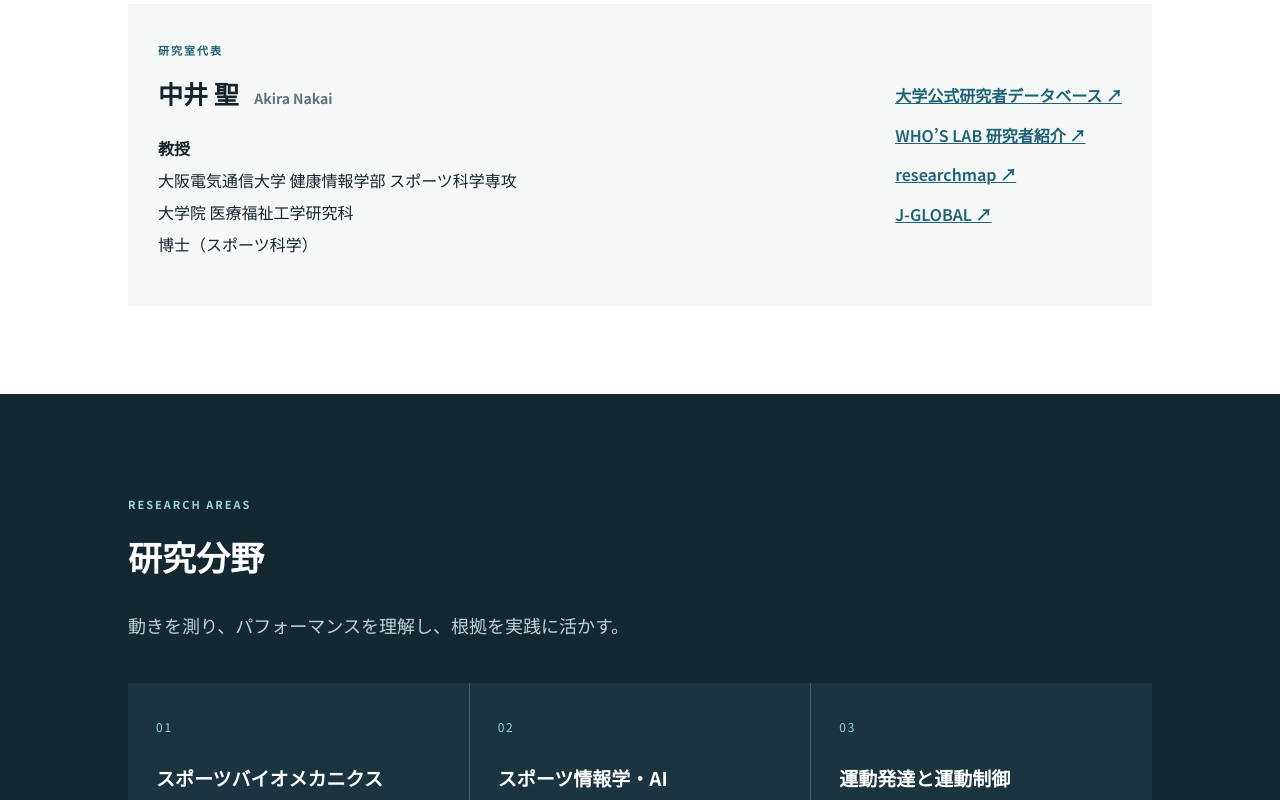
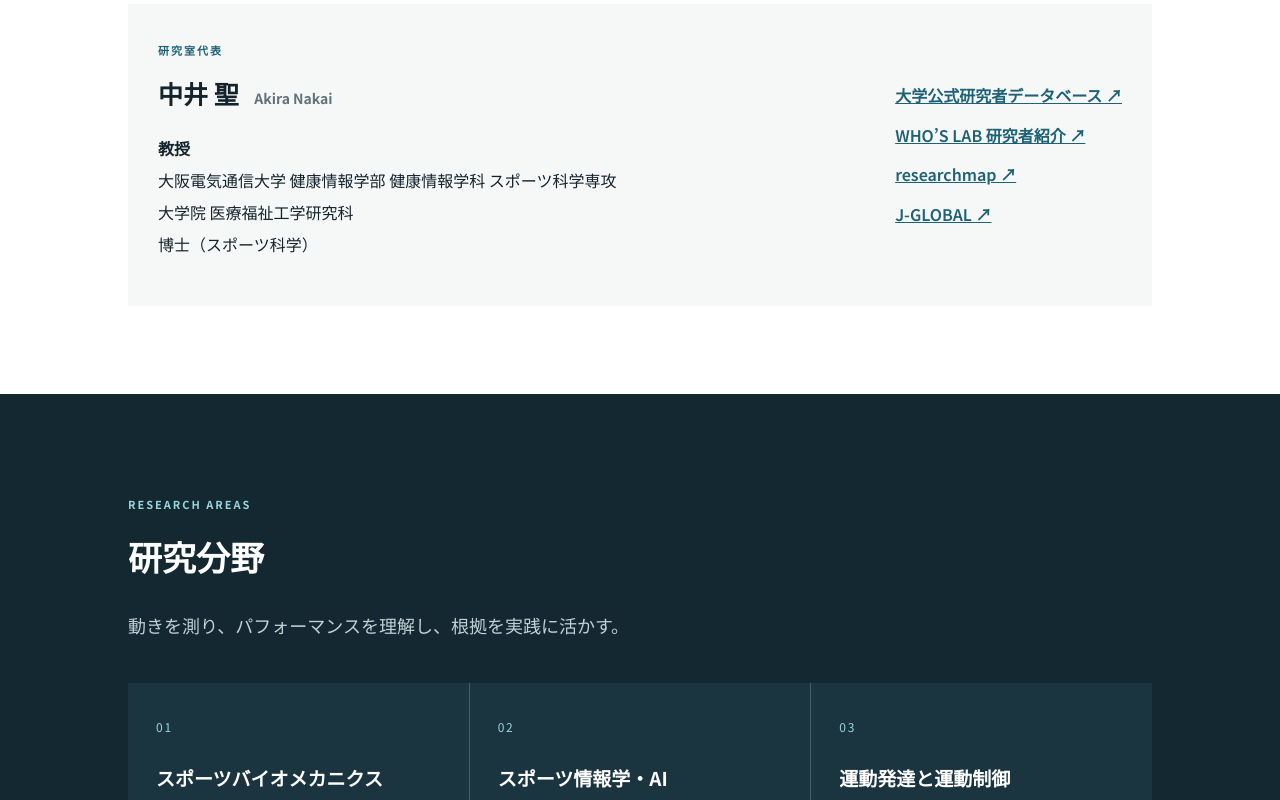
Before and after one commit to a-nakai-blip/a-nakai_labo, a plain HTML site: page ja/index.html in a window 1280 px wide. Shown: the part 1340-2140 px from the top of the page. Drawn offline with Linux system fonts and the light colour scheme.

Commit message:
Correct current faculty affiliation on Japanese homepage

```diff
--- a/ja/index.html
+++ b/ja/index.html
@@ -1,8 +1,8 @@
 <!doctype html><html lang="ja"><head><meta charset="utf-8"><meta name="viewport" content="width=device-width, initial-scale=1"><meta name="description" content="大阪電気通信大学 中井聖研究室"><title>研究室紹介 | 中井聖研究室</title><link rel="stylesheet" href="../style.css"></head><body class="jp-page"><header class="site-header"><a class="brand" href="index.html"><span class="brand-mark">NL</span><span>Nakai Laboratory<small>大阪電気通信大学</small></span></a><nav><a href="index.html#about">研究室紹介</a><a href="index.html#research">研究分野</a><a href="index.html#projects">研究プロジェクト</a><a href="index.html#members">メンバー</a><a href="publications.html">研究業績</a><a href="basketball.html">男子バスケットボール部</a><a class="lang-switch" href="../index.html">English</a></nav></header><main><section class="hero" id="home"><div class="hero-copy"><p class="eyebrow">大阪電気通信大学</p><h1>人間の動きを科学し、<br>スポーツの可能性を広げる。</h1><p class="lead">スポーツバイオメカニクス、スポーツ情報学、映像分析を通じて、人間の動きや運動パフォーマンスを科学的に研究しています。</p><a class="text-link" href="#research">研究内容を見る →</a><p><a class="official-link" href="https://www.osakac.ac.jp/" target="_blank" rel="noopener">大阪電気通信大学 公式サイト ↗</a></p></div><div class="hero-visual"><div class="orbit orbit-a"></div><div class="orbit orbit-b"></div><div class="dot"></div><div class="visual-label">MOVEMENT<br>× DATA<br>× SCIENCE</div></div></section>
-<section class="section" id="about"><p class="eyebrow">ABOUT THE LAB</p><h2>中井聖研究室について</h2><p class="section-lead">科学的な分析を、現場で役立つ知見へ。</p><p>中井聖研究室では、人間の動き、スポーツ、レクリエーション活動を対象に研究しています。スポーツバイオメカニクス、スポーツ情報学、映像を用いた計測、定量的分析などを組み合わせ、動作やパフォーマンスの特徴を明らかにします。研究成果を、スポーツ指導、体育・スポーツ教育、健康づくり、野外教育、誰もが参加できるレクリエーションの実践に活かすことを目指しています。</p><div class="profile"><div><span class="eyebrow">研究室代表</span><h3>中井 聖 <small>Akira Nakai</small></h3><p><strong>教授</strong><br>大阪電気通信大学 健康情報学部 スポーツ科学専攻<br>大学院 医療福祉工学研究科<br>博士（スポーツ科学）</p></div><div class="profile-links"><a href="https://research-db.osakac.ac.jp/doku.php?id=ja:0811:nakai_akira" target="_blank" rel="noopener">大学公式研究者データベース ↗</a><a href="https://www.osakac.ac.jp/whoslab/research/nakai-a/" target="_blank" rel="noopener">WHO’S LAB 研究者紹介 ↗</a><a href="https://researchmap.jp/akiranakai" target="_blank" rel="noopener">researchmap ↗</a><a href="https://jglobal.jst.go.jp/detail?JGLOBAL_ID=201101075305499362" target="_blank" rel="noopener">J-GLOBAL ↗</a></div></div></section>
+<section class="section" id="about"><p class="eyebrow">ABOUT THE LAB</p><h2>中井聖研究室について</h2><p class="section-lead">科学的な分析を、現場で役立つ知見へ。</p><p>中井聖研究室では、人間の動き、スポーツ、レクリエーション活動を対象に研究しています。スポーツバイオメカニクス、スポーツ情報学、映像を用いた計測、定量的分析などを組み合わせ、動作やパフォーマンスの特徴を明らかにします。研究成果を、スポーツ指導、体育・スポーツ教育、健康づくり、野外教育、誰もが参加できるレクリエーションの実践に活かすことを目指しています。</p><div class="profile"><div><span class="eyebrow">研究室代表</span><h3>中井 聖 <small>Akira Nakai</small></h3><p><strong>教授</strong><br>大阪電気通信大学 健康情報学部 健康情報学科 スポーツ科学専攻<br>大学院 医療福祉工学研究科<br>博士（スポーツ科学）</p></div><div class="profile-links"><a href="https://research-db.osakac.ac.jp/doku.php?id=ja:0811:nakai_akira" target="_blank" rel="noopener">大学公式研究者データベース ↗</a><a href="https://www.osakac.ac.jp/whoslab/research/nakai-a/" target="_blank" rel="noopener">WHO’S LAB 研究者紹介 ↗</a><a href="https://researchmap.jp/akiranakai" target="_blank" rel="noopener">researchmap ↗</a><a href="https://jglobal.jst.go.jp/detail?JGLOBAL_ID=201101075305499362" target="_blank" rel="noopener">J-GLOBAL ↗</a></div></div></section>
 <section class="section dark" id="research"><p class="eyebrow">RESEARCH AREAS</p><h2>研究分野</h2><p class="section-lead">動きを測り、パフォーマンスを理解し、根拠を実践に活かす。</p><div class="cards"><article><span>01</span><h3>スポーツバイオメカニクス</h3><p>姿勢、動作技術、運動制御、敏捷性、競技パフォーマンスの定量的分析。</p></article><article><span>02</span><h3>スポーツ情報学・AI</h3><p>映像による動作分析、コンピュータビジョン、動作認識、スポーツデータ分析。</p></article><article><span>03</span><h3>運動発達と運動制御</h3><p>子どもの運動発達、姿勢制御、転倒時の防御動作などの検討。</p></article><article><span>04</span><h3>コーチングと体育・スポーツ教育</h3><p>スポーツ指導、フィードバック、技能獲得、学習環境に関する研究。</p></article><article><span>05</span><h3>スポーツ・レクリエーション</h3><p>レクリエーション活動の開発・評価、楽しさ、参加、継続に関する研究。</p></article><article><span>06</span><h3>野外教育とインクルーシブスポーツ</h3><p>野外活動の指導者、体験学習、アダプテッド・スポーツ、参加機会の拡大。</p></article></div></section>
 <section class="section" id="projects"><p class="eyebrow">CURRENT RESEARCH</p><h2>進行中の研究プロジェクト</h2><p>子どもの運動発達や安全な動作環境、スポーツ・レクリエーション活動への参加と継続、競技パフォーマンスの要因などを研究しています。観察研究、バイオメカニクス的分析、実践現場での調査を組み合わせ、教育・指導・保育・レクリエーションに役立つ根拠の創出を目指しています。</p><div class="project-list"><article><div class="project-tag">科研費・2026–2029年度｜26K14474</div><h3>幼児における高這いの「動きの連節点」としての可能性：予測的姿勢制御に着目して</h3><p>研究代表者：中井 聖</p></article><article><div class="project-tag">科研費・2026–2030年度｜26K05842</div><h3>幼児の方向転換動作における獲得機序の運動学的検討</h3><p>研究代表者：中山 忠彦</p></article><article><div class="project-tag">科研費・2025–2029年度｜25K06082</div><h3>保育者の幼児の転倒時に手がでる動作環境設定の一般化の検証</h3><p>研究代表者：佐近 慎平</p></article></div></section>
 <section class="section pale" id="members"><p class="eyebrow">PEOPLE</p><h2>研究室メンバー</h2><div class="member-summary"><div><strong>2</strong><span>大学院生</span></div><div><strong>17</strong><span>学部生</span></div><div><strong>19</strong><span>学生合計</span></div></div><div class="member-grid"><article><h3>博士後期課程</h3><p><strong>中山 忠彦</strong><br>専門：スポーツバイオメカニクス<br>研究テーマ：方向転換走パフォーマンスの決定要因</p></article><article><h3>博士前期課程</h3><p><strong>松岡　咲綾</strong><br>専門：野外教育<br>研究テーマ：大学生の野外活動リーダー活動の継続性</p></article><article><h3>学部4年生</h3><p>9名</p></article><article><h3>学部3年生</h3><p>8名</p></article></div><p class="note">学生氏名・研究テーマの掲載については、本人の同意および大学の公開規程を確認してください。</p></section>
 <section class="section" id="achievements"><p class="eyebrow">ACADEMIC OUTPUT</p><h2>研究業績</h2><div class="metrics"><div><strong>2</strong><span>著書・分担執筆</span></div><div><strong>52</strong><span>学術論文</span></div><div><strong>109</strong><span>学会発表</span></div></div><p>業績件数は大学公式研究者データベースに基づいています。書誌情報の正確性を保つため、完全な業績一覧は公式データベースも併せてご確認ください。</p><a class="official-link" href="publications.html">研究業績ページを見る →</a><a class="official-link" href="https://research-db.osakac.ac.jp/doku.php?id=ja:0811:nakai_akira" target="_blank" rel="noopener">大学公式研究者データベース ↗</a></section>
 <section class="section dark"><p class="eyebrow">CLUB ACTIVITIES</p><h2>男子バスケットボール部</h2><p class="section-lead">研究室ページから、男子バスケットボール部の活動紹介へ。</p><a class="text-link" href="basketball.html">男子バスケットボール部のページ →</a></section>
-<section class="section dark" id="news"><p class="eyebrow">NEWS &amp; ACTIVITIES</p><h2>最近の研究・活動</h2><div class="news-list"><article><time>2026</time><div><h3>地域展開における部活動指導員の役割と課題</h3><p>顧問教員と部活動指導員へのインタビューを通じて、役割や課題を検討した研究。</p></div></article><article><time>2026</time><div><h3>ロゲイニングの楽しさ尺度</h3><p>ロゲイニング活動の楽しさを評価する尺度の開発と妥当性の検証。</p></div></article><article><time>2026</time><div><h3>野外教育と運動科学に関する研究発表</h3><p>大学生の野外活動リーダーの参加動機・活動による効果、方向転換動作、幼児の運動発達に関する学会発表。</p></div></article></div></section><section class="contact section" id="contact"><p class="eyebrow">CONTACT &amp; LINKS</p><h2>関連リンク</h2><a class="official-link" href="https://www.osakac.ac.jp/" target="_blank" rel="noopener">大阪電気通信大学 公式サイト ↗</a><a class="official-link" href="https://research-db.osakac.ac.jp/doku.php?id=ja:0811:nakai_akira" target="_blank" rel="noopener">教員研究者データベース ↗</a></section></main><footer><strong>中井聖研究室 | Nakai Laboratory</strong><p>大阪電気通信大学<br>健康情報学部 スポーツ科学専攻<br>大学院 医療福祉工学研究科</p><small>掲載内容は確認・更新を継続します。</small></footer></body></html>
+<section class="section dark" id="news"><p class="eyebrow">NEWS &amp; ACTIVITIES</p><h2>最近の研究・活動</h2><div class="news-list"><article><time>2026</time><div><h3>地域展開における部活動指導員の役割と課題</h3><p>顧問教員と部活動指導員へのインタビューを通じて、役割や課題を検討した研究。</p></div></article><article><time>2026</time><div><h3>ロゲイニングの楽しさ尺度</h3><p>ロゲイニング活動の楽しさを評価する尺度の開発と妥当性の検証。</p></div></article><article><time>2026</time><div><h3>野外教育と運動科学に関する研究発表</h3><p>大学生の野外活動リーダーの参加動機・活動による効果、方向転換動作、幼児の運動発達に関する学会発表。</p></div></article></div></section><section class="contact section" id="contact"><p class="eyebrow">CONTACT &amp; LINKS</p><h2>関連リンク</h2><a class="official-link" href="https://www.osakac.ac.jp/" target="_blank" rel="noopener">大阪電気通信大学 公式サイト ↗</a><a class="official-link" href="https://research-db.osakac.ac.jp/doku.php?id=ja:0811:nakai_akira" target="_blank" rel="noopener">教員研究者データベース ↗</a></section></main><footer><strong>中井聖研究室 | Nakai Laboratory</strong><p>大阪電気通信大学<br>健康情報学部 健康情報学科 スポーツ科学専攻<br>大学院 医療福祉工学研究科</p><small>掲載内容は確認・更新を継続します。</small></footer></body></html>
```
